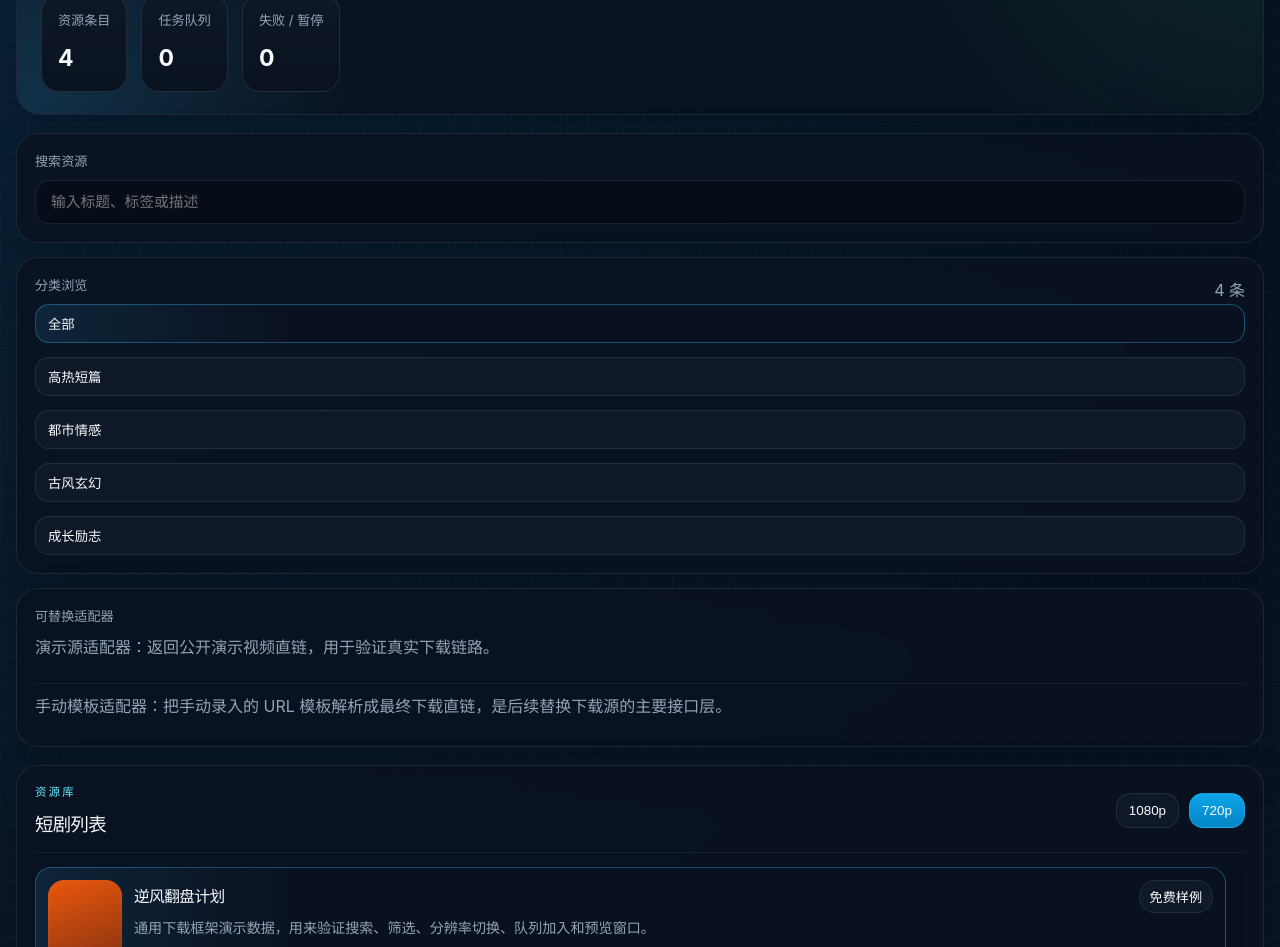
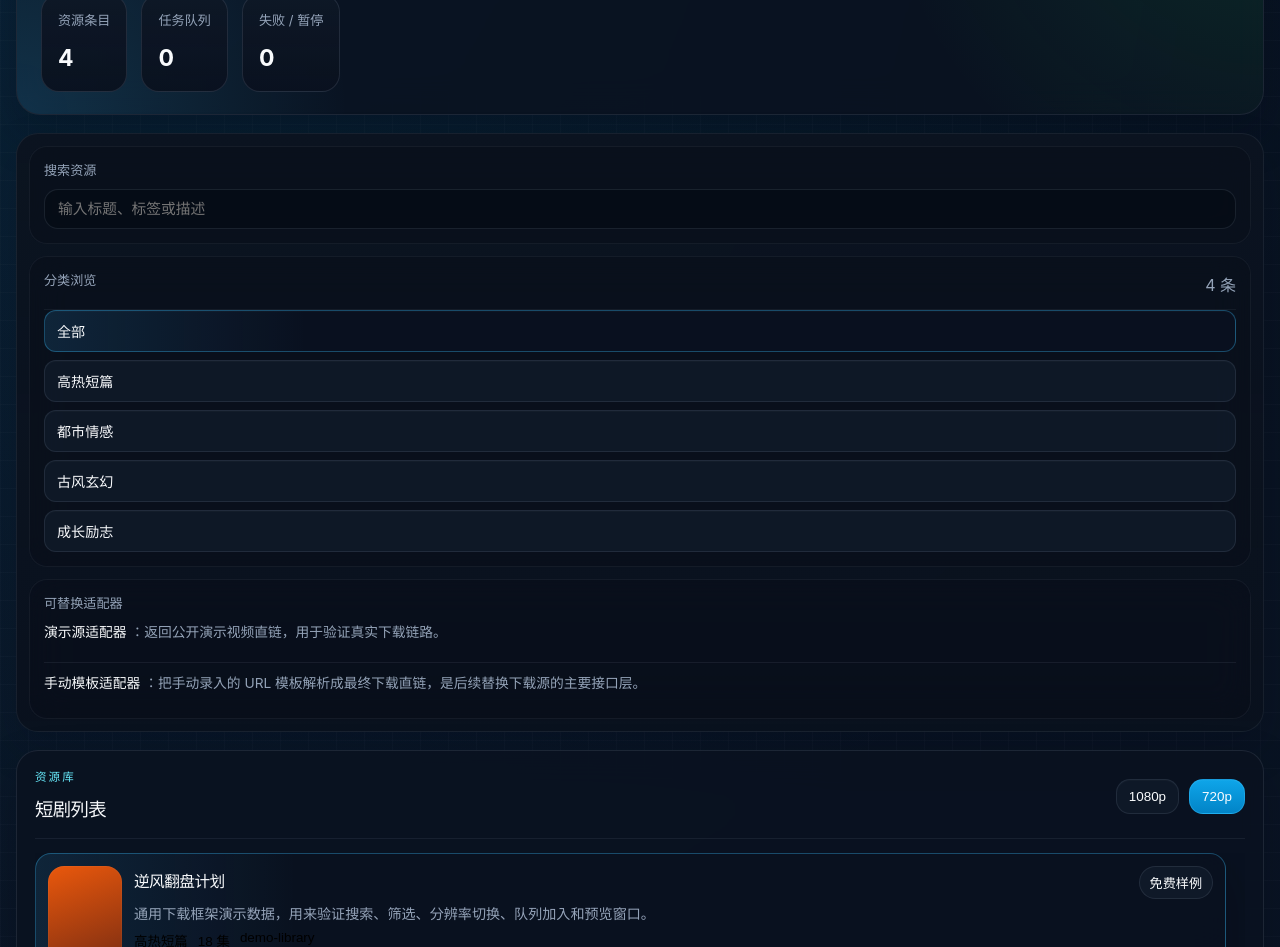
Before and after one commit to Nevermore222/HongGuo_Tool_Codex, a React (Vite) app: page / in a window 1280 px wide. Shown: the part 380-1327 px from the top of the page. Built offline with nearby package versions, Linux system fonts and the light colour scheme.

Commit message:
Refine browser sidebar navigation

```diff
--- a/src/App.css
+++ b/src/App.css
@@ -219,6 +219,15 @@
   position: sticky;
   top: 18px;
   align-self: start;
+  gap: 12px;
+  padding: 12px;
+  border-radius: 22px;
+  border: 1px solid rgba(148, 163, 184, 0.1);
+  background:
+    linear-gradient(180deg, rgba(11, 19, 31, 0.9), rgba(9, 16, 27, 0.78)),
+    var(--surface-soft);
+  box-shadow: 0 18px 40px rgba(2, 8, 20, 0.18);
+  backdrop-filter: blur(18px);
 }
 
 .sidebar,
@@ -270,6 +279,19 @@
   background:
     linear-gradient(180deg, rgba(18, 28, 45, 0.62), rgba(13, 22, 35, 0.78)),
     var(--surface-soft);
+}
+
+.sidebar .card {
+  padding: 14px;
+  border-radius: 18px;
+  background: rgba(8, 15, 25, 0.38);
+  border-color: rgba(148, 163, 184, 0.08);
+  box-shadow: none;
+}
+
+.sidebar .card .section-header {
+  padding-bottom: 10px;
+  border-bottom: 1px solid rgba(148, 163, 184, 0.08);
 }
 
 .panel-section.collapsed {
@@ -416,6 +438,9 @@
 
 .category {
   width: 100%;
+  padding: 10px 12px;
+  border-radius: 12px;
+  font-size: 0.88rem;
 }
 
 .filter-chip,
@@ -469,6 +494,29 @@
   background:
     linear-gradient(90deg, rgba(56, 189, 248, 0.12), transparent 22%),
     rgba(10, 18, 32, 0.94);
+}
+
+.category-list {
+  gap: 8px;
+}
+
+.sidebar .search-input {
+  padding: 11px 13px;
+}
+
+.tips ul {
+  gap: 10px;
+}
+
+.tips li {
+  padding: 8px 0;
+  font-size: 0.86rem;
+}
+
+.tips li strong {
+  display: inline-block;
+  margin-right: 4px;
+  color: var(--text-strong);
 }
 
 .series-card {
```
